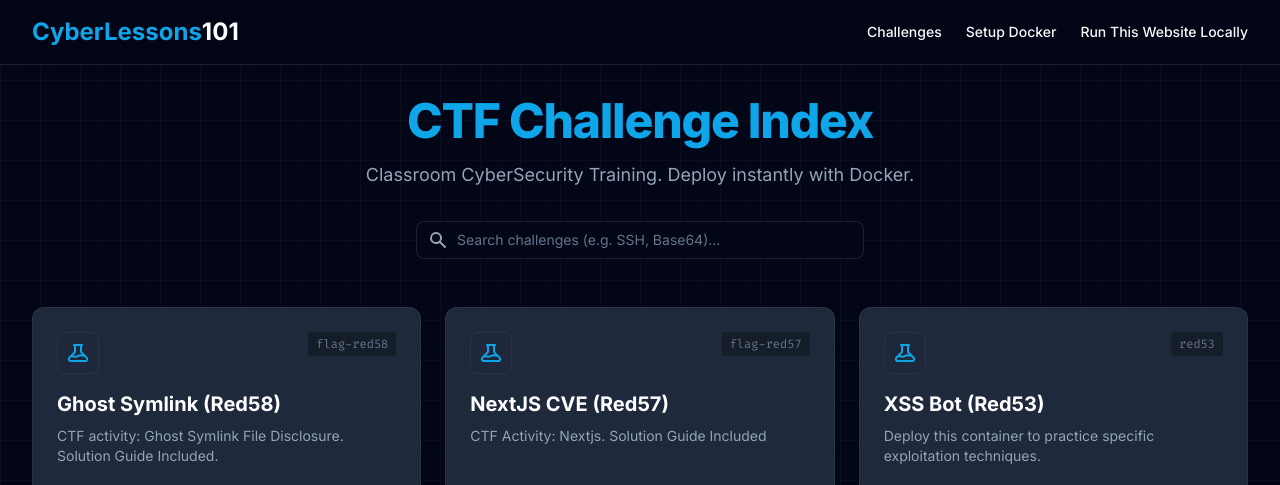
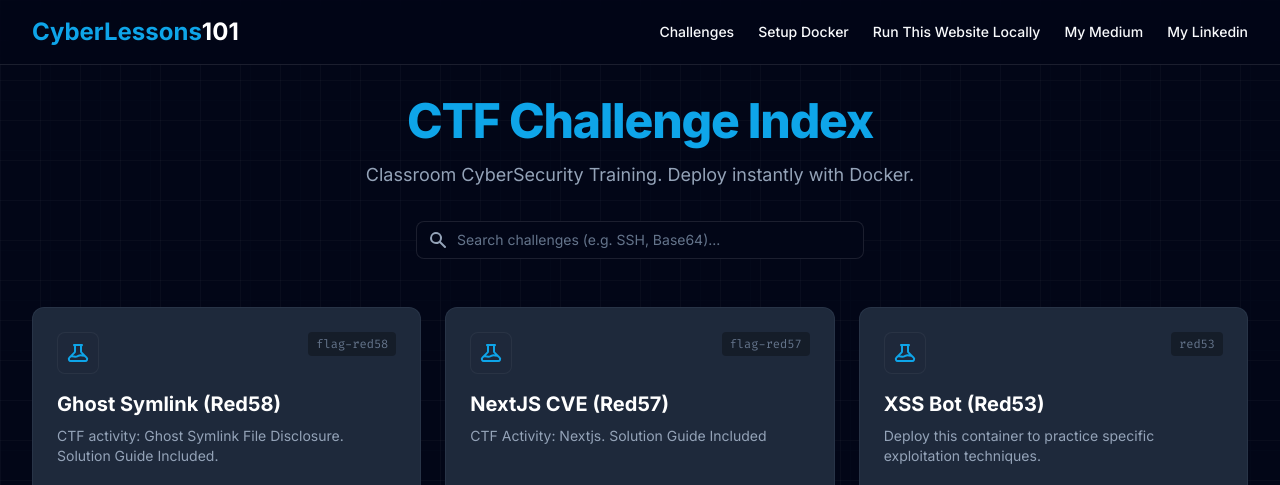
Before and after one commit to androidteacher/cyberlessons101-website-2026, an Astro site in the folder web/: page / in a window 1280 px wide. Shown: the top 485 px of the page. Built offline with nearby package versions, Linux system fonts and the light colour scheme; Astro itself is replaced by a stand-in of ours.

Commit message:
feat: add social links to navigation

```diff
--- a/web/src/layouts/Layout.astro
+++ b/web/src/layouts/Layout.astro
@@ -35,6 +35,8 @@
           <a href="/" class="hover:text-cyber-primary transition-colors">Challenges</a>
           <a href="/docker" class="hover:text-cyber-primary transition-colors">Setup Docker</a>
           <a href="/host" class="hover:text-cyber-primary transition-colors">Run This Website Locally</a>
+          <a href="https://medium.com/@josh.beck2006" target="_blank" class="hover:text-cyber-primary transition-colors">My Medium</a>
+          <a href="https://www.linkedin.com/in/joshbecketa/" target="_blank" class="hover:text-cyber-primary transition-colors">My Linkedin</a>
           <!-- <a href="https://github.com/joshbeck2024" target="_blank" class="hover:text-cyber-primary transition-colors">GitHub</a> -->
         </div>
       </div>
```
